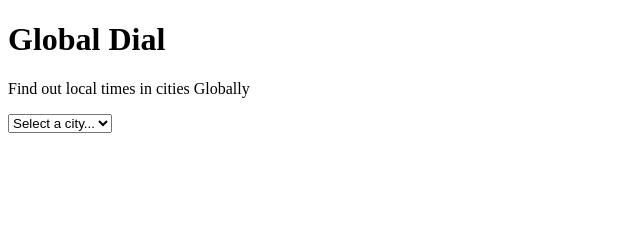
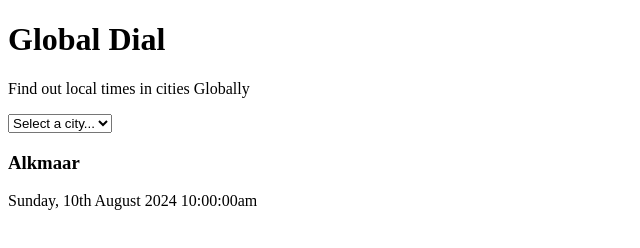
Before and after one commit to Harweeeee/Global-Dial, a plain HTML site: page index.html in a window 1280 px wide. Shown: the whole page, without its empty margins (0-640 px from the left). Drawn offline with Linux system fonts and the light colour scheme.

Commit message:
Added main dummy information

```diff
--- a/index.html
+++ b/index.html
@@ -18,9 +18,17 @@
                     <option>Paris</option>
                     <option>Sydney</option>
                     <option>Alkmaar</option>
+                    <option>Budapest</option>
                     <option>Local</option>
                 </select>
             </header>
+            <main>
+                <div class="city-info">
+                    <h3>Alkmaar</h3>
+                    <span>Sunday, 10th August 2024</span>
+                    <span>10:00:00am</span>
+                </div>
+            </main>
         </div>
         <script src="src/index.js"></script>
     </body>
```
